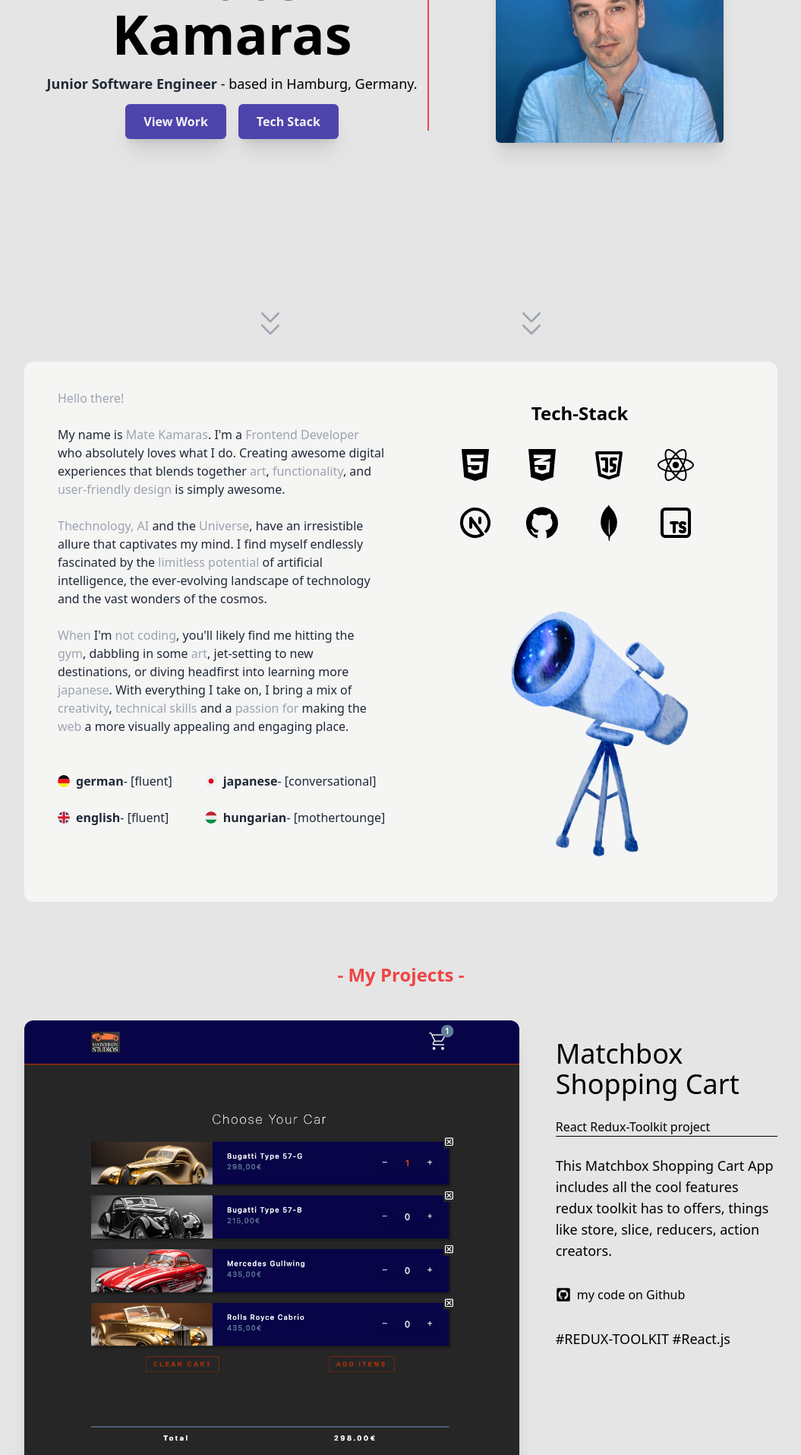
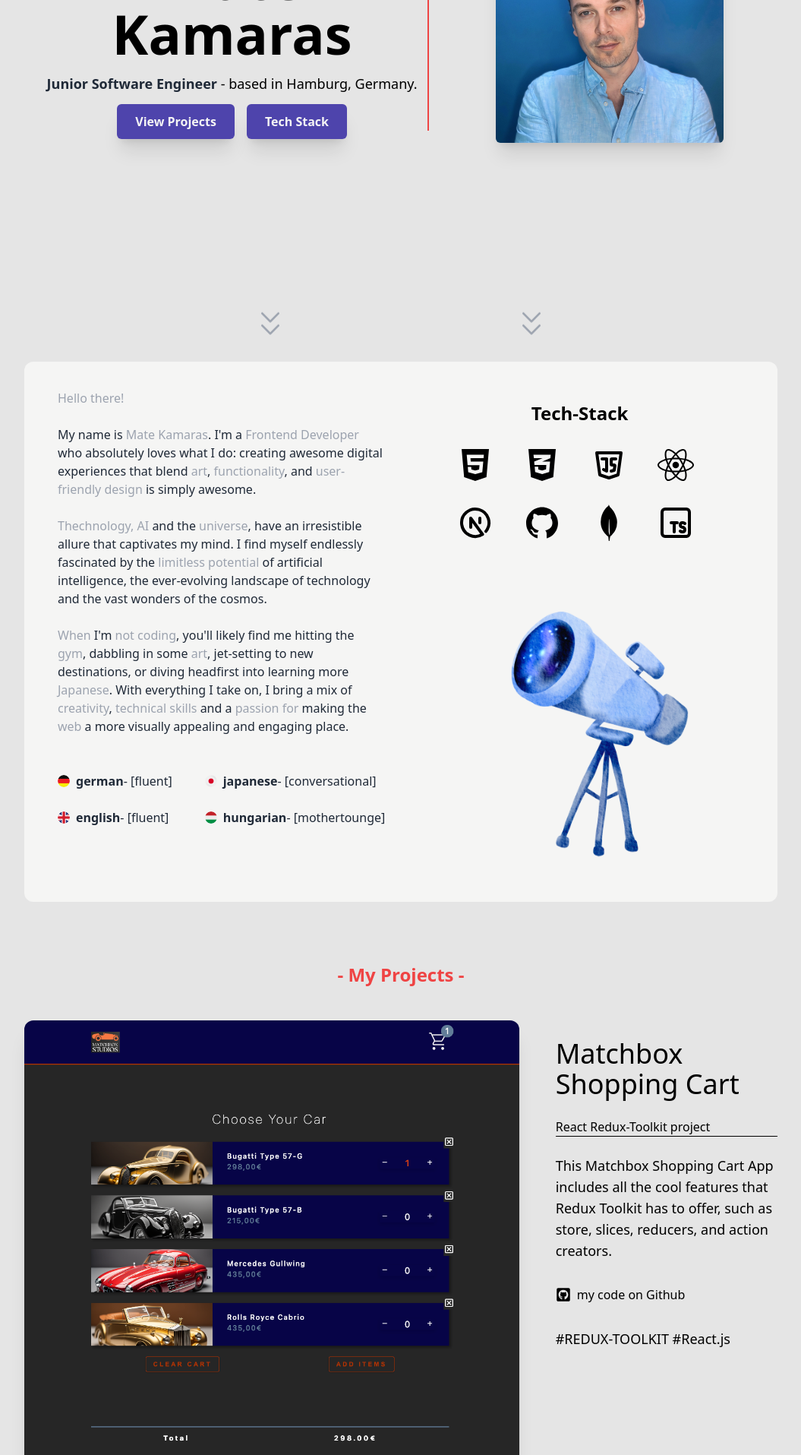
Before and after one commit to Murci2022/MY-PORTFOLIO, a Next.js app: page / in a window 1280 px wide. Shown: the part 320-2235 px from the top of the page at 76% size, without its empty margins (112-1167 px from the left). Built offline with nearby package versions, Linux system fonts and the light colour scheme.

Commit message:
cleaning up and corrections

```diff
--- a/components/AboutSection.tsx
+++ b/components/AboutSection.tsx
@@ -16,8 +16,8 @@ const AboutSection = () => {
                 My name is
                 <span className=' text-gray-400'>{' Mate Kamaras'}</span>. I'm a
                 <span className=' text-gray-400'>{' Frontend Developer '}</span>
-                who absolutely loves what I do. Creating awesome digital
-                experiences that blends together
+                who absolutely loves what I do: creating awesome digital
+                experiences that blend
                 <span className=' text-gray-400'>{' art'}</span>,
                 <span className=' text-gray-400'>{' functionality'}</span>, and
                 <span className=' text-gray-400'>
@@ -29,7 +29,7 @@ const AboutSection = () => {
               <p>
                 <span className=' text-gray-400'>{'Thechnology, AI '}</span>
                 and the
-                <span className=' text-gray-400'>{' Universe'}</span>, have an
+                <span className=' text-gray-400'>{' universe'}</span>, have an
                 irresistible allure that captivates my mind. I find myself
                 endlessly fascinated by the
                 <span className=' text-gray-400'>
@@ -48,7 +48,7 @@ const AboutSection = () => {
                 some
                 <span className=' text-gray-400'>{' art'}</span>, jet-setting to
                 new destinations, or diving headfirst into learning more
-                <span className=' text-gray-400'>{' japanese'}</span>. With
+                <span className=' text-gray-400'>{' Japanese'}</span>. With
                 everything I take on, I bring a mix of
                 <span className=' text-gray-400'>{' creativity'}</span>,
                 <span className=' text-gray-400'>{' technical skills '}</span>
--- a/components/HeroSection.tsx
+++ b/components/HeroSection.tsx
@@ -46,7 +46,7 @@ const HeroSection = () => {
             offset={-100}
             duration={500}
           >
-            View Work
+            View Projects
           </Link>
           <Link
             to='techstack'
--- a/components/ProjectSection.tsx
+++ b/components/ProjectSection.tsx
@@ -9,9 +9,9 @@ const projects = [
   {
     name: 'Matchbox Shopping Cart',
     description:
-      'This Matchbox Shopping Cart App includes all the cool features redux toolkit has to offers, things like store, slice, reducers, action creators.',
+      'This Matchbox Shopping Cart App includes all the cool features that Redux Toolkit has to offer, such as store, slices, reducers, and action creators.',
     image: '/matchbox-shopping-cart.png',
-    github: '#',
+    github: 'https://github.com/Murci2022/matchbox-shopping-cart',
     link: '#',
     techstack: 'React Redux-Toolkit',
     hashtag: '#REDUX-TOOLKIT #React.js',
@@ -19,7 +19,7 @@ const projects = [
   {
     name: 'Password Generator',
     description:
-      'An app that generates secure passwords and empower users with a variety of features and options.',
+      'An app that generates secure passwords and empowers the user with a variety of features and options.',
     image: '/password-generator.png',
     github: 'https://github.com/Murci2022/Password-generator',
     link: 'https://password-generator-xi-drab.vercel.app/',
@@ -30,7 +30,7 @@ const projects = [
   {
     name: 'Invoicify',
     description:
-      'Invoicify is an easy solution, to create an invoices in a simple way and print it out, even from a mobil-device.',
+      'Invoicify is an easy solution to create invoices in a simple way and print them out, even from a mobile device.',
     image: '/Invoicify.png',
     github: 'https://github.com/Murci2022/Invoicify-Capstone-Project',
     link: 'https://invoicify-capstone.vercel.app/',
```
